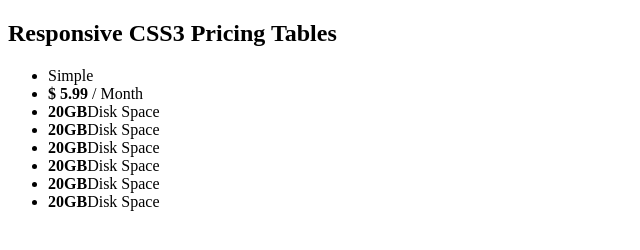
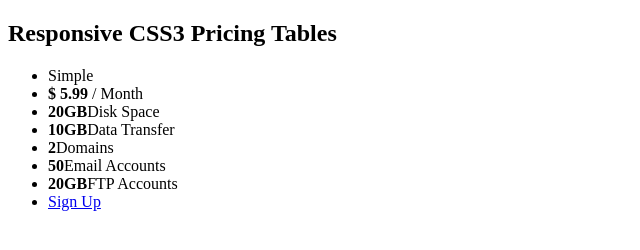
Before and after one commit to jesraygarciano/pricingTable, a plain HTML site: page index.html in a window 1280 px wide. Shown: the whole page, without its empty margins (0-640 px from the left). Drawn offline with Linux system fonts and the light colour scheme.

Commit message:
Structuring pricing tables

```diff
--- a/index.html
+++ b/index.html
@@ -15,12 +15,11 @@
             <li class="header">Simple</li>
             <li class="emph"><strong>$ 5.99</strong> / Month</li>
             <li><strong>20GB</strong>Disk Space</li>
-            <li><strong>20GB</strong>Disk Space</li>
-            <li><strong>20GB</strong>Disk Space</li>
-            <li><strong>20GB</strong>Disk Space</li>
-            <li><strong>20GB</strong>Disk Space</li>
-            <li><strong>20GB</strong>Disk Space</li>
-
+            <li><strong>10GB</strong>Data Transfer</li>
+            <li><strong>2</strong>Domains</li>
+            <li><strong>50</strong>Email Accounts</li>
+            <li><strong>20GB</strong>FTP Accounts</li>
+            <li class="emph"><a href="#" class="button">Sign Up</a></li>
         </ul>
     </div>
 
```
